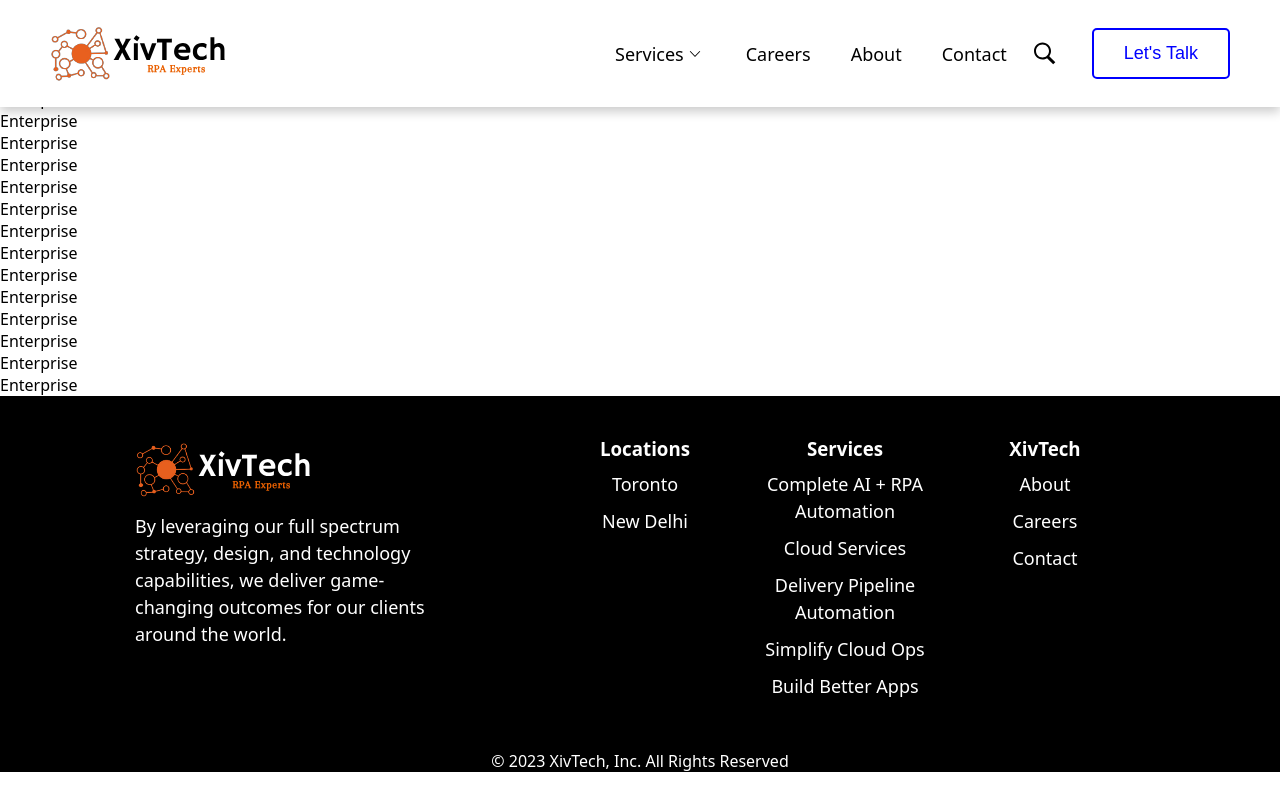
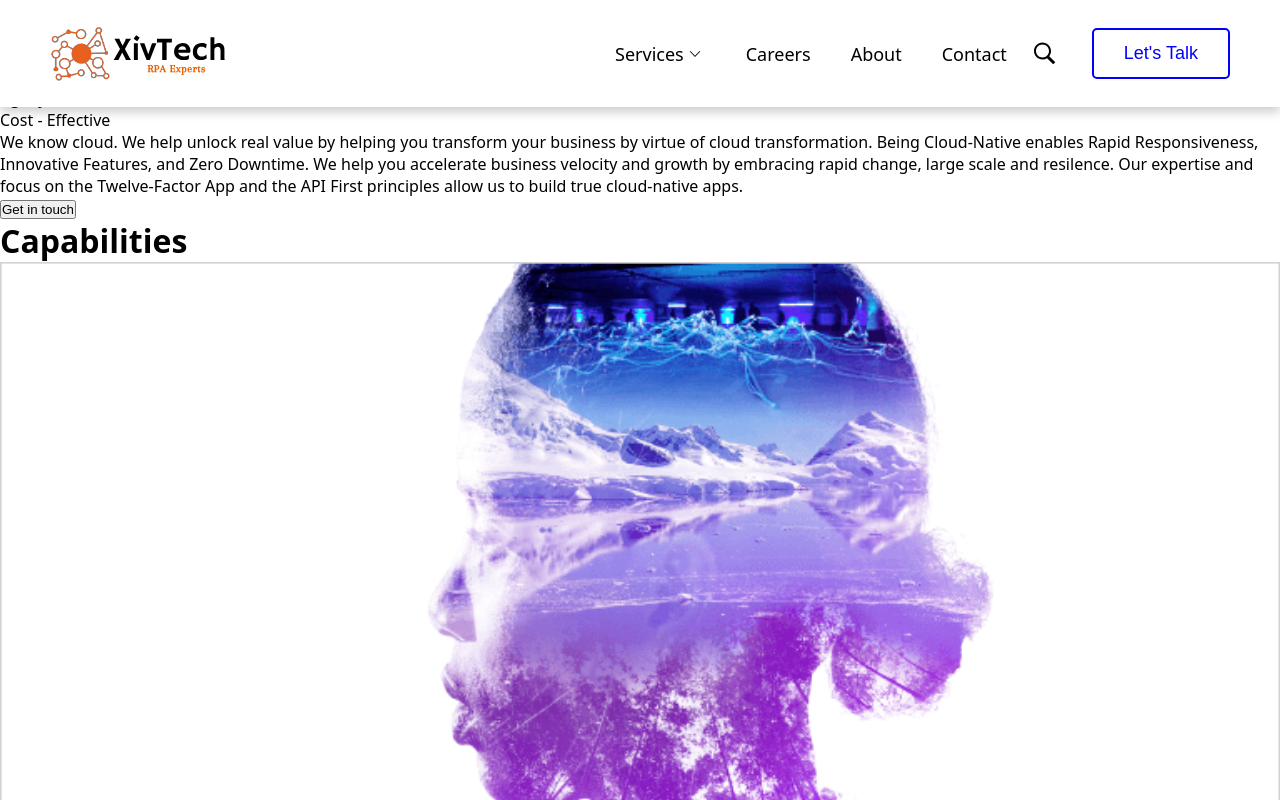
Before and after one commit to bekossy/XivTech-clone, a React (Vite) app: page /enterprise in a window 1280 px wide. Shown: the top 800 px of the page. Built offline with nearby package versions, Linux system fonts and the light colour scheme.

Commit message:
passes Enterprise data down to CollabTemplate

```diff
--- a/src/pages/Enterprise.tsx
+++ b/src/pages/Enterprise.tsx
@@ -1,27 +1,30 @@
-import React from 'react'
+import CollabTemplate from '../components/CollabTemplate'
+import bgImg1 from '../assets/bgImg1.jpeg'
+import capImg2 from '../assets/capabilityImg2.png'
+import capImg3 from '../assets/capabilityImg3.png'
 
 const Enterprise = () => {
+    const capabilitiesArray = [
+        {
+            img: capImg2,
+            text: ["Build Apps - Deliver New apps Users Love"]
+        },
+        {
+            img: capImg3,
+            text: ["Modernize Apps - Rearchitect Valuable Legacy Apps"]
+        }
+    ]
     return (
-        <div>
-            <p>Enterprise</p>
-            <p>Enterprise</p>
-            <p>Enterprise</p>
-            <p>Enterprise</p>
-            <p>Enterprise</p>
-            <p>Enterprise</p>
-            <p>Enterprise</p>
-            <p>Enterprise</p>
-            <p>Enterprise</p>
-            <p>Enterprise</p>
-            <p>Enterprise</p>
-            <p>Enterprise</p>
-            <p>Enterprise</p>
-            <p>Enterprise</p>
-            <p>Enterprise</p>
-            <p>Enterprise</p>
-            <p>Enterprise</p>
-            <p>Enterprise</p>
-        </div>
+        <>
+            <CollabTemplate
+                bgImg={bgImg1}
+                title='Cloud Native = Future Proof'
+                text='Achieve Competitive Advantage with Agility, Reliability, Responsiveness and Speed.'
+                info={["Speed", "Agility", "Cost - Effective"]}
+                moreInfo='We know cloud. We help unlock real value by helping you transform your business by virtue of cloud transformation. Being Cloud-Native enables Rapid Responsiveness, Innovative Features, and Zero Downtime. We help you accelerate business velocity and growth by embracing rapid change, large scale and resilence. Our expertise and focus on the Twelve-Factor App and the API First principles allow us to build true cloud-native apps.'
+                capArray={capabilitiesArray}
+            />
+        </>
     )
 }
 
```
